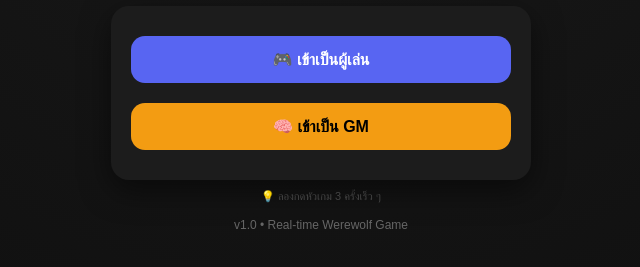
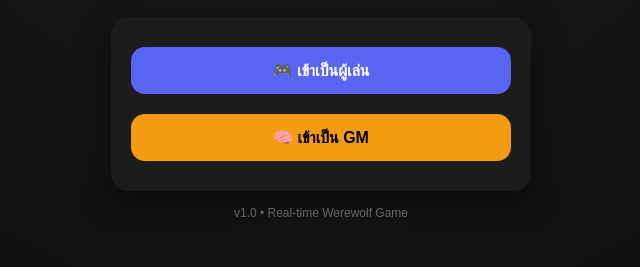
Before and after one commit to tanawutmalirum29-ux/werewolf-online, a website: page public/index.html in a window 1280 px wide. Shown: the part 335-602 px from the top of the page, without its empty margins (319-959 px from the left). Drawn offline with Linux system fonts and the light colour scheme.

Commit message:
Update index.html

```diff
--- a/public/index.html
+++ b/public/index.html
@@ -168,9 +168,6 @@ button{
 
   </div>
 
-  <div class="hint">
-    💡 ลองกดหัวเกม 3 ครั้งเร็ว ๆ
-  </div>
 
   <div class="footer">
     v1.0 • Real-time Werewolf Game
```
